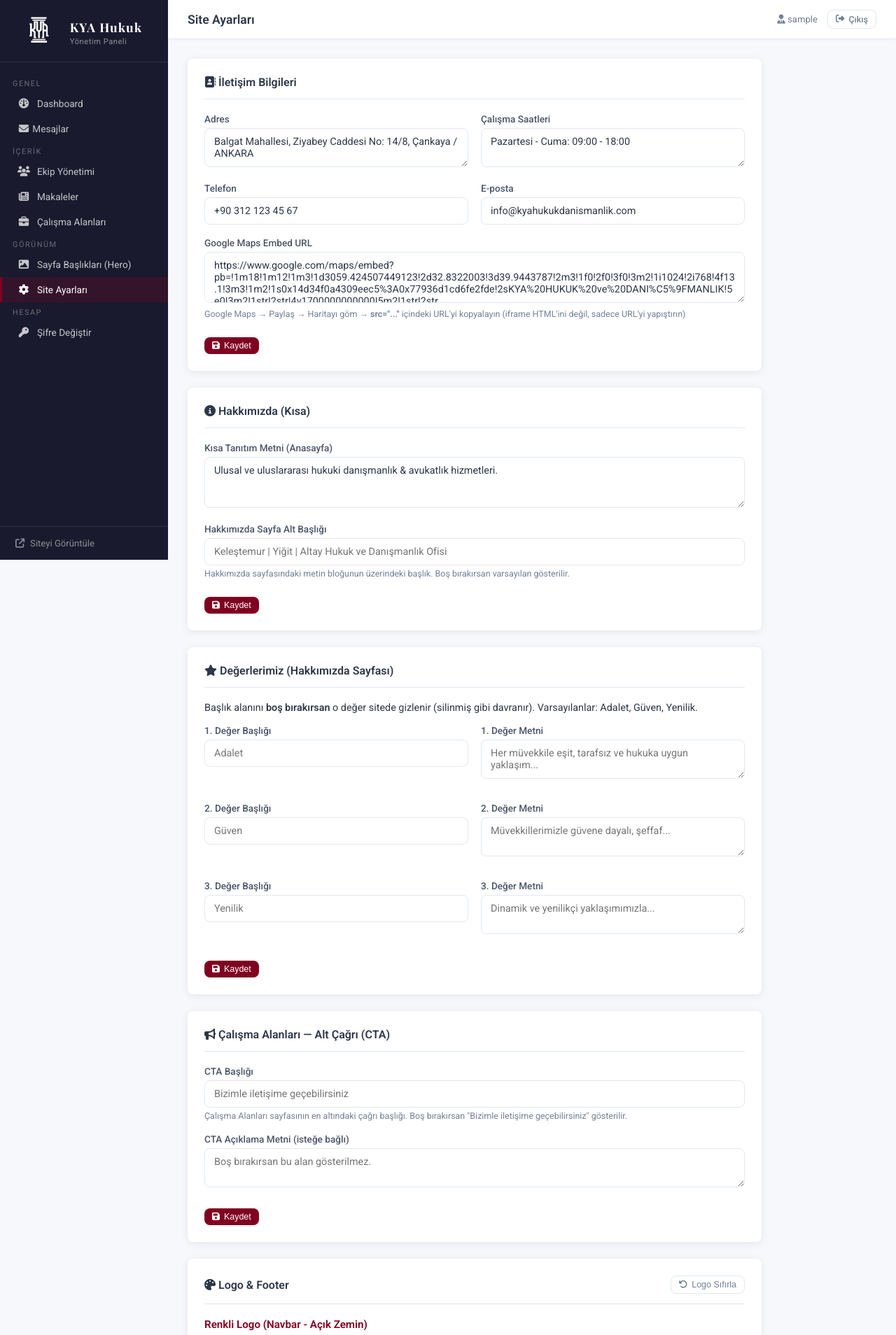
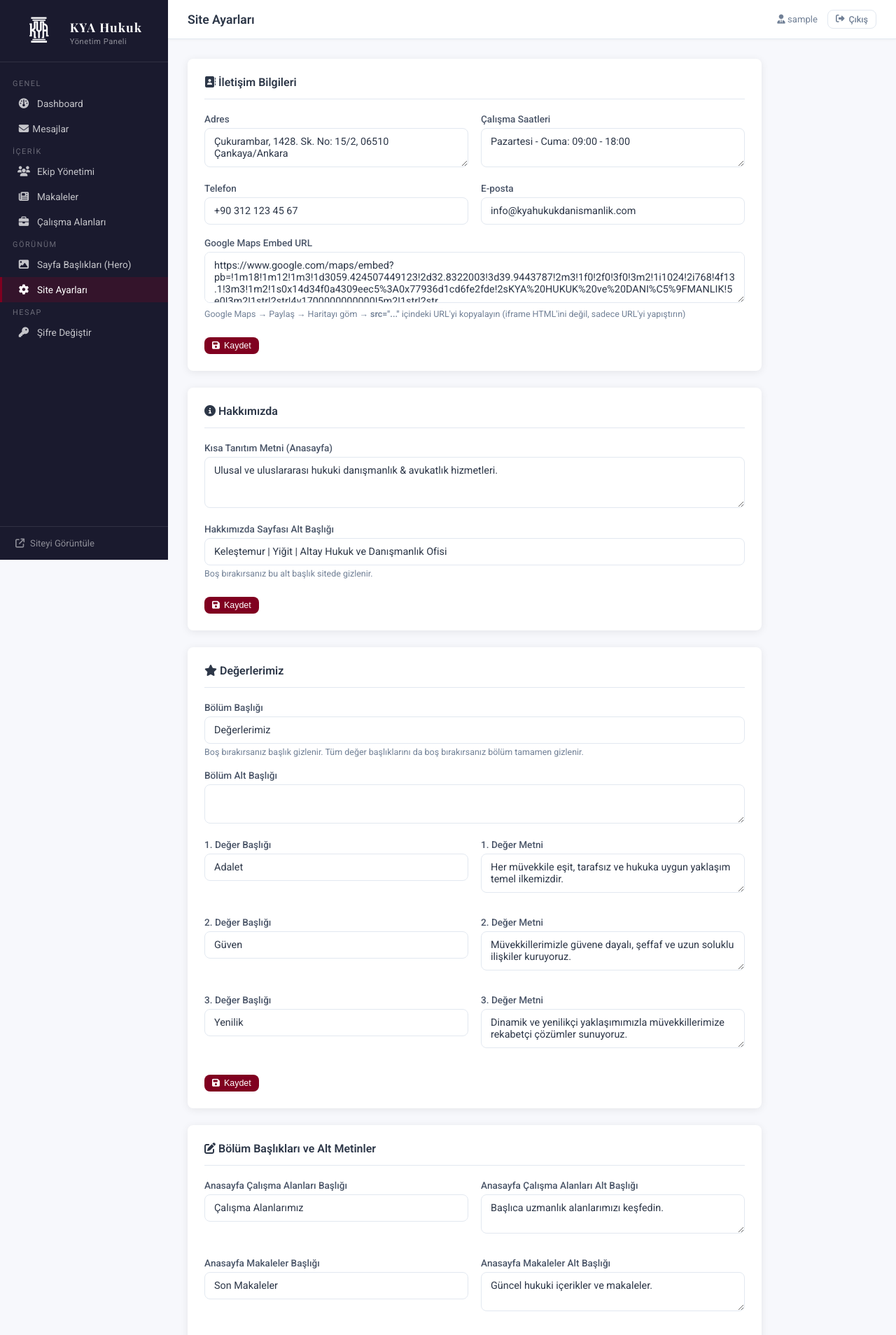
Before and after one commit to demirarif/Ayk-site, a Flask app: page /admin/ayarlar in a window 1280 px wide. Shown: the top 1908 px of the page at 70% size. Run offline with Flask 3, Linux system fonts and the light colour scheme; the visitor is signed in with stand-in values (Sample User, id 1); data comes from the database, SQL or seed files in the repository; data that the repository does not hold is empty; some libraries are stand-ins or nearby versions.

Commit message:
Restore editable site content sections

```diff
--- a/app.py
+++ b/app.py
@@ -613,14 +613,28 @@ def admin_settings():
         ('whatsapp_number', 'WhatsApp Numarası (ülke koduyla, başında + olmadan, örn: 905312345678)', 'text'),
         ('about_short', 'Kısa Tanıtım (Alt Başlık)', 'textarea'),
         ('about_subtitle', 'Hakkımızda Sayfa Alt Başlığı', 'text'),
-        ('about_value1_title', 'Değerlerimiz — 1. Başlık (boş bırakırsan gizlenir)', 'text'),
+        ('about_values_title', 'Değerlerimiz Bölüm Başlığı', 'text'),
+        ('about_values_subtitle', 'Değerlerimiz Bölüm Alt Başlığı', 'textarea'),
+        ('about_value1_title', 'Değerlerimiz — 1. Başlık', 'text'),
         ('about_value1_text', 'Değerlerimiz — 1. Metin', 'textarea'),
-        ('about_value2_title', 'Değerlerimiz — 2. Başlık (boş bırakırsan gizlenir)', 'text'),
+        ('about_value2_title', 'Değerlerimiz — 2. Başlık', 'text'),
         ('about_value2_text', 'Değerlerimiz — 2. Metin', 'textarea'),
-        ('about_value3_title', 'Değerlerimiz — 3. Başlık (boş bırakırsan gizlenir)', 'text'),
+        ('about_value3_title', 'Değerlerimiz — 3. Başlık', 'text'),
         ('about_value3_text', 'Değerlerimiz — 3. Metin', 'textarea'),
+        ('home_practice_title', 'Anasayfa Çalışma Alanları Başlığı', 'text'),
+        ('home_practice_subtitle', 'Anasayfa Çalışma Alanları Alt Başlığı', 'textarea'),
+        ('home_articles_title', 'Anasayfa Makaleler Başlığı', 'text'),
+        ('home_articles_subtitle', 'Anasayfa Makaleler Alt Başlığı', 'textarea'),
+        ('team_section_title', 'Ekibimiz Bölüm Başlığı', 'text'),
+        ('team_section_subtitle', 'Ekibimiz Bölüm Alt Başlığı', 'textarea'),
+        ('areas_section_title', 'Çalışma Alanları Bölüm Başlığı', 'text'),
+        ('areas_section_subtitle', 'Çalışma Alanları Bölüm Alt Başlığı', 'textarea'),
         ('areas_cta_title', 'Çalışma Alanları CTA Başlığı', 'text'),
-        ('areas_cta_text', 'Çalışma Alanları CTA Metin (boş bırakılabilir)', 'textarea'),
+        ('areas_cta_text', 'Çalışma Alanları CTA Metni', 'textarea'),
+        ('articles_section_title', 'Makaleler Bölüm Başlığı', 'text'),
+        ('articles_section_subtitle', 'Makaleler Bölüm Alt Başlığı', 'textarea'),
+        ('contact_section_title', 'İletişim Bölüm Başlığı', 'text'),
+        ('contact_section_subtitle', 'İletişim Bölüm Alt Başlığı', 'textarea'),
         ('logo_url', 'Logo URL (Açık Zemin - Renkli)', 'text'),
         ('logo_white_url', 'Logo URL (Koyu Zemin - Beyaz)', 'text'),
         ('footer_text', 'Footer Metin', 'textarea'),
@@ -776,11 +790,12 @@ def init_db():
 
         # ── Varsayılan ayarlar (tek sorguda toplu kontrol) ──────────────────
         defaults = {
-            'contact_address': 'Balgat Mahallesi, Ziyabey Caddesi No: 14/8, Çankaya / ANKARA',
+            'contact_address': 'Çukurambar, 1428. Sk. No: 15/2, 06510 Çankaya/Ankara',
             'contact_phone': '+90 312 123 45 67',
             'contact_email': 'info@kyahukukdanismanlik.com',
             'contact_hours': 'Pazartesi - Cuma: 09:00 - 18:00',
             'about_short': 'Ulusal ve uluslararası hukuki danışmanlık & avukatlık hizmetleri.',
+            'about_subtitle': 'Keleştemur | Yiğit | Altay Hukuk ve Danışmanlık Ofisi',
             'footer_text': '© 2026 KYA Hukuk ve Danışmanlık. Tüm hakları saklıdır.',
             'logo_url': '/Assets/logo-color.webp',
             'logo_white_url': '/Assets/logo-disi.webp',
@@ -792,10 +807,18 @@ def init_db():
             'home_articles_subtitle': 'Güncel hukuki içerikler ve makaleler.',
             'about_values_title': 'Değerlerimiz',
             'about_values_subtitle': '',
+            'about_value1_title': 'Adalet',
+            'about_value1_text': 'Her müvekkile eşit, tarafsız ve hukuka uygun yaklaşım temel ilkemizdir.',
+            'about_value2_title': 'Güven',
+            'about_value2_text': 'Müvekkillerimizle güvene dayalı, şeffaf ve uzun soluklu ilişkiler kuruyoruz.',
+            'about_value3_title': 'Yenilik',
+            'about_value3_text': 'Dinamik ve yenilikçi yaklaşımımızla müvekkillerimize rekabetçi çözümler sunuyoruz.',
             'team_section_title': 'Avukat Kadromuz',
             'team_section_subtitle': '',
             'areas_section_title': 'Çalışma Alanları',
             'areas_section_subtitle': '',
+            'areas_cta_title': 'Bizimle iletişime geçebilirsiniz',
+            'areas_cta_text': '',
             'articles_section_title': 'Güncel Makaleler',
             'articles_section_subtitle': '',
             'contact_section_title': 'İletişim',
@@ -806,7 +829,7 @@ def init_db():
             'seo_desc_ekibimiz':   'KYA Hukuk avukat kadrosu: Av. Mehmet Emre Yiğit, Av. Tevfik Keleştemur, Av. Direnç Onat Altay ve diğer uzman hukukçularımız.',
             'seo_desc_faaliyet':   'KYA Hukuk çalışma alanları: Ticaret Hukuku, Ceza Hukuku, İdare Hukuku, Sözleşmeler, Fikri Mülkiyet ve daha fazlası.',
             'seo_desc_makaleler':  'KYA Hukuk güncel hukuki makaleler, içtihat değerlendirmeleri ve hukuki bilgi yazıları.',
-            'seo_desc_iletisim':   'KYA Hukuk ve Danışmanlık ile iletişime geçin. Ankara Balgat ofisimiz, telefon ve e-posta bilgilerimiz.',
+            'seo_desc_iletisim':   'KYA Keleştemur Yiğit Altay Hukuk ve Danışmanlık Ofisi ile iletişime geçin. Çukurambar, Çankaya Ankara adresi, telefon ve e-posta bilgilerimiz.',
         }
         # Bir sorguda mevcut tüm key'leri çek; döngü içinde tek tek sorgu yok
         existing_settings = {s.key: s for s in SiteSetting.query.all()}
@@ -842,6 +865,14 @@ def init_db():
         map_row = existing_settings.get('google_maps_embed')
         if map_row and ('maps?q=' in str(map_row.value or '') or not map_row.value):
             map_row.value = _MAP
+
+        contact_row = existing_settings.get('contact_address')
+        if contact_row and contact_row.value == 'Balgat Mahallesi, Ziyabey Caddesi No: 14/8, Çankaya / ANKARA':
+            contact_row.value = 'Çukurambar, 1428. Sk. No: 15/2, 06510 Çankaya/Ankara'
+
+        seo_contact_row = existing_settings.get('seo_desc_iletisim')
+        if seo_contact_row and seo_contact_row.value == 'KYA Hukuk ve Danışmanlık ile iletişime geçin. Ankara Balgat ofisimiz, telefon ve e-posta bilgilerimiz.':
+            seo_contact_row.value = 'KYA Keleştemur Yiğit Altay Hukuk ve Danışmanlık Ofisi ile iletişime geçin. Çukurambar, Çankaya Ankara adresi, telefon ve e-posta bilgilerimiz.'
 
         # ── Hero bölümleri (tek sorguda toplu kontrol) ───────────────────────
         hero_defaults = [
--- a/templates/admin/settings.html
+++ b/templates/admin/settings.html
@@ -44,15 +44,15 @@
 <form method="POST" action="{{ url_for('admin_settings') }}" style="max-width:820px;">
   <input type="hidden" name="csrf_token" value="{{ csrf_token() }}">
   <div class="card">
-    <div class="card-header"><h2><i class="fa-solid fa-circle-info"></i> Hakkımızda (Kısa)</h2></div>
+    <div class="card-header"><h2><i class="fa-solid fa-circle-info"></i> Hakkımızda</h2></div>
     <div class="form-row">
       <label>Kısa Tanıtım Metni (Anasayfa)</label>
       <textarea name="about_short" rows="3">{{ settings.get('about_short','') }}</textarea>
     </div>
     <div class="form-row" style="margin-top:12px;">
-      <label>Hakkımızda Sayfa Alt Başlığı</label>
+      <label>Hakkımızda Sayfası Alt Başlığı</label>
       <input type="text" name="about_subtitle" value="{{ settings.get('about_subtitle','') }}" placeholder="Keleştemur | Yiğit | Altay Hukuk ve Danışmanlık Ofisi">
-      <p class="hint">Hakkımızda sayfasındaki metin bloğunun üzerindeki başlık. Boş bırakırsan varsayılan gösterilir.</p>
+      <p class="hint">Boş bırakırsanız bu alt başlık sitede gizlenir.</p>
     </div>
     <button type="submit" class="btn btn-primary btn-sm" style="margin-top:8px;">
       <i class="fa-solid fa-floppy-disk"></i> Kaydet
@@ -60,20 +60,27 @@
   </div>
 </form>
 
-{# ── Değerlerimiz ─────────────────────────────────────── #}
 <form method="POST" action="{{ url_for('admin_settings') }}" style="max-width:820px;">
   <input type="hidden" name="csrf_token" value="{{ csrf_token() }}">
   <div class="card">
-    <div class="card-header"><h2><i class="fa-solid fa-star"></i> Değerlerimiz (Hakkımızda Sayfası)</h2></div>
-    <p class="hint" style="margin-bottom:16px;">Başlık alanını <strong>boş bırakırsan</strong> o değer sitede gizlenir (silinmiş gibi davranır). Varsayılanlar: Adalet, Güven, Yenilik.</p>
-    <div class="form-cols">
+    <div class="card-header"><h2><i class="fa-solid fa-star"></i> Değerlerimiz</h2></div>
+    <div class="form-row">
+      <label>Bölüm Başlığı</label>
+      <input type="text" name="about_values_title" value="{{ settings.get('about_values_title','') }}" placeholder="Değerlerimiz">
+      <p class="hint">Boş bırakırsanız başlık gizlenir. Tüm değer başlıklarını da boş bırakırsanız bölüm tamamen gizlenir.</p>
+    </div>
+    <div class="form-row" style="margin-top:12px;">
+      <label>Bölüm Alt Başlığı</label>
+      <textarea name="about_values_subtitle" rows="2">{{ settings.get('about_values_subtitle','') }}</textarea>
+    </div>
+    <div class="form-cols" style="margin-top:12px;">
       <div class="form-row">
         <label>1. Değer Başlığı</label>
         <input type="text" name="about_value1_title" value="{{ settings.get('about_value1_title','') }}" placeholder="Adalet">
       </div>
       <div class="form-row">
         <label>1. Değer Metni</label>
-        <textarea name="about_value1_text" rows="2" placeholder="Her müvekkile eşit, tarafsız ve hukuka uygun yaklaşım...">{{ settings.get('about_value1_text','') }}</textarea>
+        <textarea name="about_value1_text" rows="2">{{ settings.get('about_value1_text','') }}</textarea>
       </div>
     </div>
     <div class="form-cols" style="margin-top:12px;">
@@ -83,7 +90,7 @@
       </div>
       <div class="form-row">
         <label>2. Değer Metni</label>
-        <textarea name="about_value2_text" rows="2" placeholder="Müvekkillerimizle güvene dayalı, şeffaf...">{{ settings.get('about_value2_text','') }}</textarea>
+        <textarea name="about_value2_text" rows="2">{{ settings.get('about_value2_text','') }}</textarea>
       </div>
     </div>
     <div class="form-cols" style="margin-top:12px;">
@@ -93,7 +100,7 @@
       </div>
       <div class="form-row">
         <label>3. Değer Metni</label>
-        <textarea name="about_value3_text" rows="2" placeholder="Dinamik ve yenilikçi yaklaşımımızla...">{{ settings.get('about_value3_text','') }}</textarea>
+        <textarea name="about_value3_text" rows="2">{{ settings.get('about_value3_text','') }}</textarea>
       </div>
     </div>
     <button type="submit" class="btn btn-primary btn-sm" style="margin-top:16px;">
@@ -102,19 +109,79 @@
   </div>
 </form>
 
-{# ── Çalışma Alanları CTA ─────────────────────────────── #}
 <form method="POST" action="{{ url_for('admin_settings') }}" style="max-width:820px;">
   <input type="hidden" name="csrf_token" value="{{ csrf_token() }}">
   <div class="card">
-    <div class="card-header"><h2><i class="fa-solid fa-bullhorn"></i> Çalışma Alanları — Alt Çağrı (CTA)</h2></div>
-    <div class="form-row">
-      <label>CTA Başlığı</label>
-      <input type="text" name="areas_cta_title" value="{{ settings.get('areas_cta_title','') }}" placeholder="Bizimle iletişime geçebilirsiniz">
-      <p class="hint">Çalışma Alanları sayfasının en altındaki çağrı başlığı. Boş bırakırsan "Bizimle iletişime geçebilirsiniz" gösterilir.</p>
+    <div class="card-header"><h2><i class="fa-solid fa-pen-to-square"></i> Bölüm Başlıkları ve Alt Metinler</h2></div>
+    <div class="form-cols">
+      <div class="form-row">
+        <label>Anasayfa Çalışma Alanları Başlığı</label>
+        <input type="text" name="home_practice_title" value="{{ settings.get('home_practice_title','') }}">
+      </div>
+      <div class="form-row">
+        <label>Anasayfa Çalışma Alanları Alt Başlığı</label>
+        <textarea name="home_practice_subtitle" rows="2">{{ settings.get('home_practice_subtitle','') }}</textarea>
+      </div>
     </div>
-    <div class="form-row" style="margin-top:12px;">
-      <label>CTA Açıklama Metni (isteğe bağlı)</label>
-      <textarea name="areas_cta_text" rows="2" placeholder="Boş bırakırsan bu alan gösterilmez.">{{ settings.get('areas_cta_text','') }}</textarea>
+    <div class="form-cols" style="margin-top:12px;">
+      <div class="form-row">
+        <label>Anasayfa Makaleler Başlığı</label>
+        <input type="text" name="home_articles_title" value="{{ settings.get('home_articles_title','') }}">
+      </div>
+      <div class="form-row">
+        <label>Anasayfa Makaleler Alt Başlığı</label>
+        <textarea name="home_articles_subtitle" rows="2">{{ settings.get('home_articles_subtitle','') }}</textarea>
+      </div>
+    </div>
+    <div class="form-cols" style="margin-top:12px;">
+      <div class="form-row">
+        <label>Ekibimiz Bölüm Başlığı</label>
+        <input type="text" name="team_section_title" value="{{ settings.get('team_section_title','') }}">
+      </div>
+      <div class="form-row">
+        <label>Ekibimiz Bölüm Alt Başlığı</label>
+        <textarea name="team_section_subtitle" rows="2">{{ settings.get('team_section_subtitle','') }}</textarea>
+      </div>
+    </div>
+    <div class="form-cols" style="margin-top:12px;">
+      <div class="form-row">
+        <label>Çalışma Alanları Bölüm Başlığı</label>
+        <input type="text" name="areas_section_title" value="{{ settings.get('areas_section_title','') }}">
+      </div>
+      <div class="form-row">
+        <label>Çalışma Alanları Bölüm Alt Başlığı</label>
+        <textarea name="areas_section_subtitle" rows="2">{{ settings.get('areas_section_subtitle','') }}</textarea>
+      </div>
+    </div>
+    <div class="form-cols" style="margin-top:12px;">
+      <div class="form-row">
+        <label>Çalışma Alanları CTA Başlığı</label>
+        <input type="text" name="areas_cta_title" value="{{ settings.get('areas_cta_title','') }}" placeholder="Bizimle iletişime geçebilirsiniz">
+      </div>
+      <div class="form-row">
+        <label>Çalışma Alanları CTA Metni</label>
+        <textarea name="areas_cta_text" rows="2" placeholder="Boş bırakırsanız açıklama gizlenir.">{{ settings.get('areas_cta_text','') }}</textarea>
+      </div>
+    </div>
+    <div class="form-cols" style="margin-top:12px;">
+      <div class="form-row">
+        <label>Makaleler Bölüm Başlığı</label>
+        <input type="text" name="articles_section_title" value="{{ settings.get('articles_section_title','') }}">
+      </div>
+      <div class="form-row">
+        <label>Makaleler Bölüm Alt Başlığı</label>
+        <textarea name="articles_section_subtitle" rows="2">{{ settings.get('articles_section_subtitle','') }}</textarea>
+      </div>
+    </div>
+    <div class="form-cols" style="margin-top:12px;">
+      <div class="form-row">
+        <label>İletişim Bölüm Başlığı</label>
+        <input type="text" name="contact_section_title" value="{{ settings.get('contact_section_title','') }}">
+      </div>
+      <div class="form-row">
+        <label>İletişim Bölüm Alt Başlığı</label>
+        <textarea name="contact_section_subtitle" rows="2">{{ settings.get('contact_section_subtitle','') }}</textarea>
+      </div>
     </div>
     <button type="submit" class="btn btn-primary btn-sm" style="margin-top:8px;">
       <i class="fa-solid fa-floppy-disk"></i> Kaydet
--- a/templates/faaliyet.html
+++ b/templates/faaliyet.html
@@ -42,7 +42,9 @@
 <!-- CTA -->
 <section class="bg-light">
     <div class="container" style="text-align:center; max-width:700px;">
-        <h2 style="margin-bottom:16px;">{{ settings.areas_cta_title or 'Bizimle iletişime geçebilirsiniz' }}</h2>
+        {% set areas_cta_title = settings.get('areas_cta_title') %}
+        {% if areas_cta_title is none %}{% set areas_cta_title = 'Bizimle iletişime geçebilirsiniz' %}{% endif %}
+        {% if areas_cta_title %}<h2 style="margin-bottom:16px;">{{ areas_cta_title }}</h2>{% endif %}
         {% if settings.areas_cta_text %}<p style="color:#666; margin-bottom:28px;">{{ settings.areas_cta_text }}</p>{% endif %}
         <a href="{{ url_for('iletisim') }}" class="btn-primary">İletişime Geç</a>
     </div>
--- a/templates/index.html
+++ b/templates/index.html
@@ -9,11 +9,10 @@
     <div class="page-hero__overlay"></div>
     <div class="page-hero__content">
         {% set logo_white_fallback = '/Assets/logo-disi.webp' %}
-        {% set logo_color_fallback = '/Assets/logo-color.webp' %}
         {% if settings.logo_white_url %}
         <img src="{{ settings.logo_white_url }}" alt="KYA Hukuk" class="page-hero__logo">
         {% elif settings.logo_url %}
-        <img src="{{ settings.logo_url }}" alt="KYA Hukuk" class="page-hero__logo">
+        <img src="{{ settings.logo_url }}" alt="KYA Hukuk" class="page-hero__logo page-hero__logo--filtered">
         {% else %}
         <img src="{{ logo_white_fallback }}" alt="KYA Hukuk" class="page-hero__logo">
         {% endif %}
```
Also changed, not shown: static/css/main.css (+19 -6 lines), templates/hakkimizda.html (+23 -14 lines), templates/iletisim.html (+4 -4 lines).
